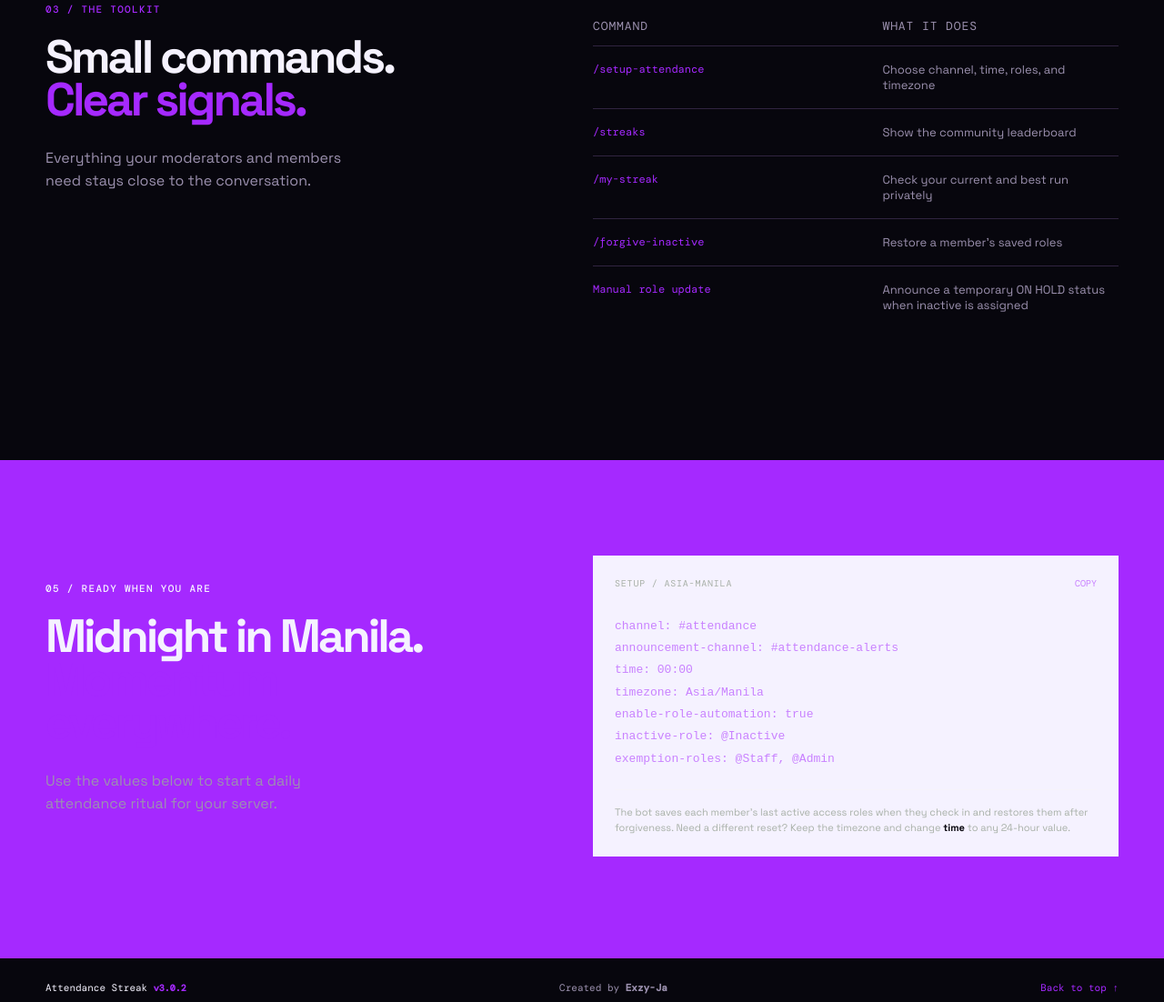
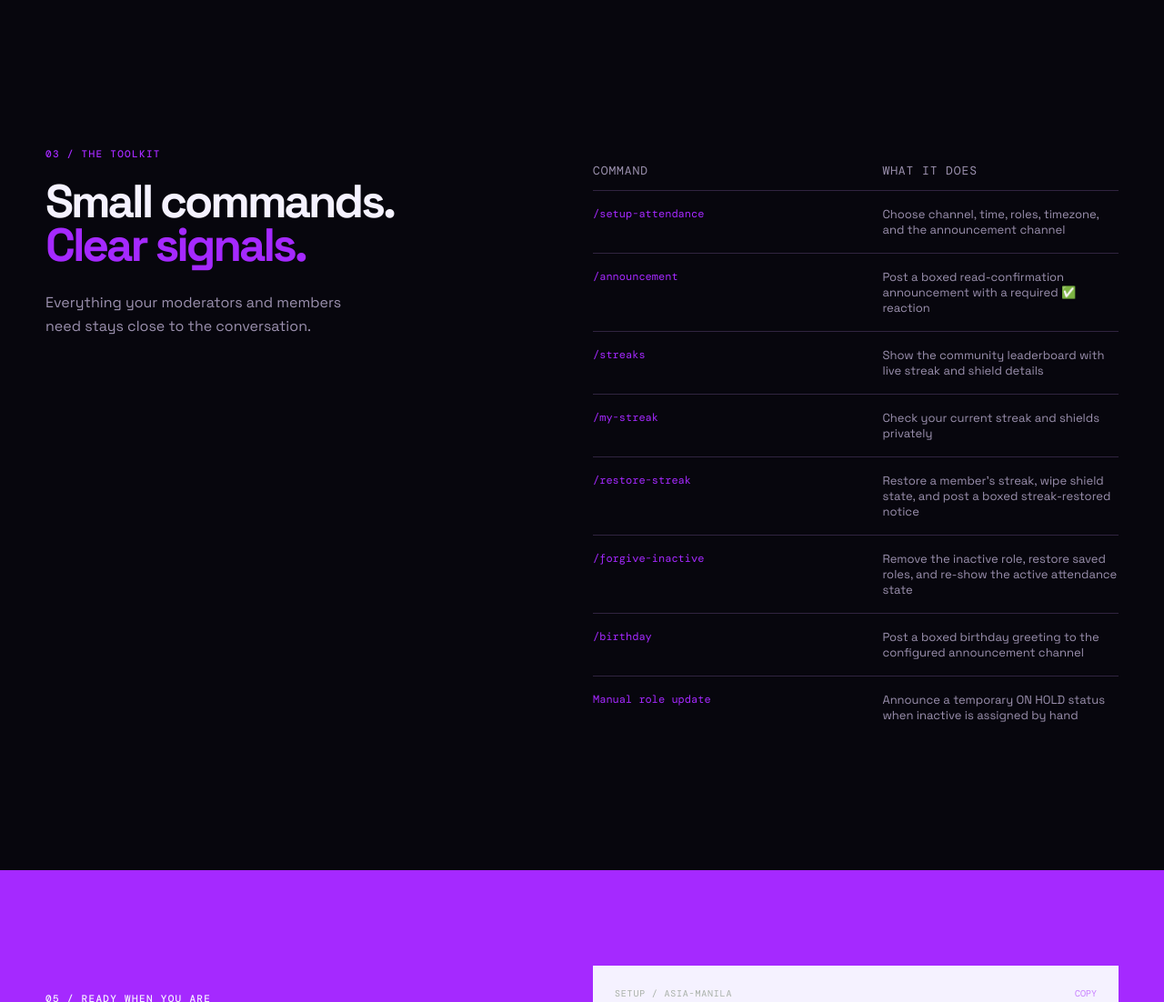
Before and after one commit to ExzyJa/Attendance-Streak-exzy, a website: page public/index.html in a window 1280 px wide. Shown: the part 2618-3720 px from the top of the page at 91% size. Drawn offline with nearby package versions, Linux system fonts and the light colour scheme; no server answers.

Commit message:
Update landing page with new features

```diff
--- a/public/index.html
+++ b/public/index.html
@@ -63,7 +63,8 @@
         <article class="feature-item"><span class="feature-number">01</span><div><h3>Check in daily</h3><p>At your chosen time, the bot posts a fresh attendance message. React with <strong>✅</strong> to keep your place.</p></div></article>
         <article class="feature-item"><span class="feature-number">02</span><div><h3>Build your run</h3><p>Every check-in extends a personal streak. Shields can cover a single missed day without breaking the momentum.</p></div></article>
         <article class="feature-item"><span class="feature-number">03</span><div><h3>Let the roles speak</h3><p>When someone misses too long, the bot moves them to inactive and can announce the change in a channel you choose.</p></div></article>
-        <article class="feature-item"><span class="feature-number">04</span><div><h3>Manual ON HOLD notices</h3><p>When a moderator adds the inactive role manually, the bot posts a red boxed notice in the configured announcement channel.</p></div></article>
+        <article class="feature-item"><span class="feature-number">04</span><div><h3>Restore streaks and reset shields</h3><p>Moderators can use <strong>/restore-streak</strong> and <strong>/forgive-inactive</strong> to bring a member back, reset their shield state, and refresh the live attendance view instantly.</p></div></article>
+        <article class="feature-item"><span class="feature-number">05</span><div><h3>Boxed announcements and birthday greetings</h3><p>Use <strong>/announcement</strong> for read-confirmation posts, and <strong>/birthday</strong> for a boxed celebration message in the configured announcement channel.</p></div></article>
       </div>
     </section>
 
@@ -82,11 +83,14 @@
       <div class="section-intro reveal"><p class="eyebrow">03 / The toolkit</p><h2>Small commands.<br><em>Clear signals.</em></h2><p>Everything your moderators and members need stays close to the conversation.</p></div>
       <div class="command-table reveal reveal-delay">
         <div class="command-row command-header"><span>COMMAND</span><span>WHAT IT DOES</span></div>
-        <div class="command-row"><code>/setup-attendance</code><span>Choose channel, time, roles, and timezone</span></div>
-        <div class="command-row"><code>/streaks</code><span>Show the community leaderboard</span></div>
-        <div class="command-row"><code>/my-streak</code><span>Check your current and best run privately</span></div>
-        <div class="command-row"><code>/forgive-inactive</code><span>Restore a member's saved roles</span></div>
-        <div class="command-row"><code>Manual role update</code><span>Announce a temporary ON HOLD status when inactive is assigned</span></div>
+        <div class="command-row"><code>/setup-attendance</code><span>Choose channel, time, roles, timezone, and the announcement channel</span></div>
+        <div class="command-row"><code>/announcement</code><span>Post a boxed read-confirmation announcement with a required ✅ reaction</span></div>
+        <div class="command-row"><code>/streaks</code><span>Show the community leaderboard with live streak and shield details</span></div>
+        <div class="command-row"><code>/my-streak</code><span>Check your current streak and shields privately</span></div>
+        <div class="command-row"><code>/restore-streak</code><span>Restore a member's streak, wipe shield state, and post a boxed streak-restored notice</span></div>
+        <div class="command-row"><code>/forgive-inactive</code><span>Remove the inactive role, restore saved roles, and re-show the active attendance state</span></div>
+        <div class="command-row"><code>/birthday</code><span>Post a boxed birthday greeting to the configured announcement channel</span></div>
+        <div class="command-row"><code>Manual role update</code><span>Announce a temporary ON HOLD status when inactive is assigned by hand</span></div>
       </div>
     </section>
 
@@ -104,7 +108,7 @@ exemption-roles: @Staff, @Admin</code></pre><p class="code-note">The bot saves e
     </section>
   </main>
 
-  <footer class="site-footer"><span>Attendance Streak <strong class="site-version">v3.0.2</strong></span><span>Created by <strong>Exzy-Ja</strong></span><a href="#top">Back to top ↑</a></footer>
+  <footer class="site-footer"><span>Attendance Streak <strong class="site-version">v3.0.31</strong></span><span>Created by <strong>Exzy-Ja</strong></span><a href="#top">Back to top ↑</a></footer>
   <script src="/app.js"></script>
 </body>
 </html>
```
